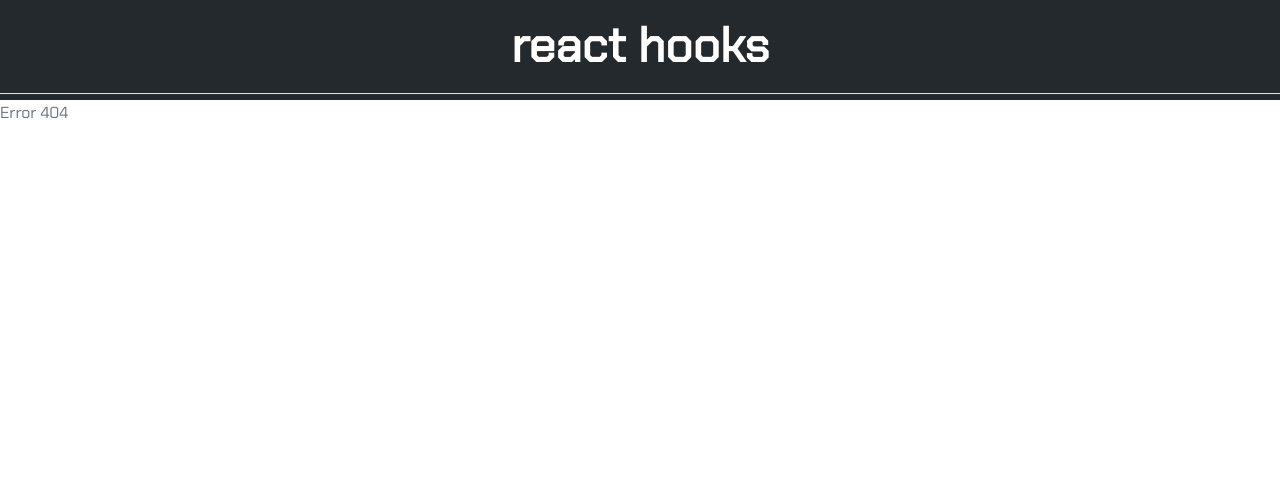
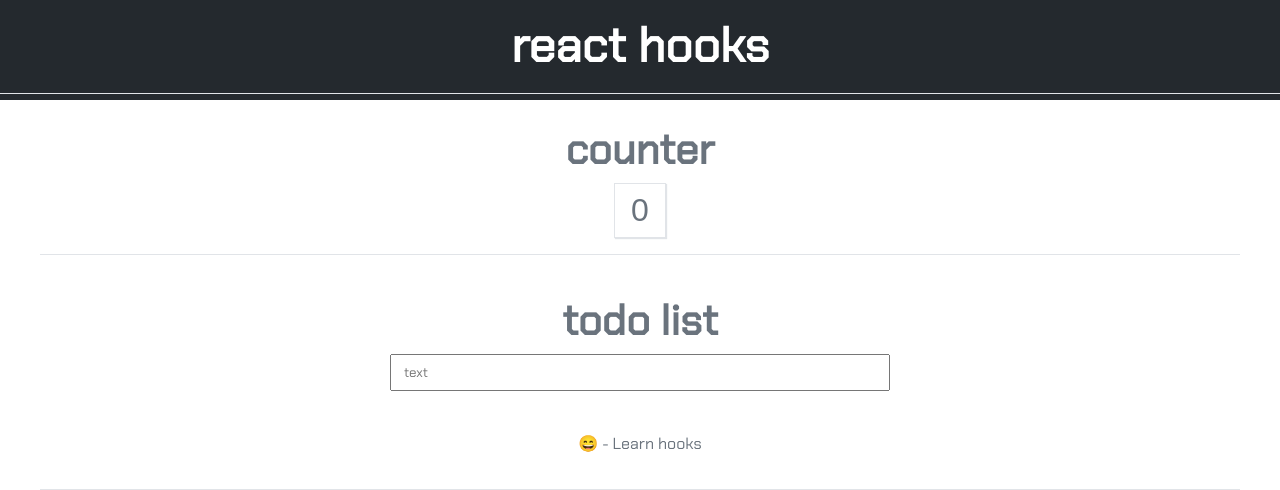
Before and after one commit to andres9722/react-hooks, a React (Create React App) app: page /state-hook in a window 1280 px wide. Before the commit this address had no page. Shown: the top 490 px of the page. Built offline with nearby package versions, Linux system fonts and the light colour scheme.

Commit message:
useState example

```diff
--- /dev/null
+++ b/src/components/Counter/Counter.jsx
@@ -0,0 +1,17 @@
+import React, { useState } from 'react'
+import './Counter.scss'
+
+const Counter = () => {
+  const [count, setCount] = useState(0)
+
+  const increment = () => setCount(count + 1)
+
+  return (
+    <div className='counter section'>
+      <h1 className='section__title'>Counter</h1>
+      <button className='counter__button' onClick={increment}> {count} </button>
+    </div>
+  )
+}
+
+export default Counter
--- /dev/null
+++ b/src/components/Counter/Counter.scss
@@ -0,0 +1,14 @@
+@import '../Shared/variables.scss';
+@import '../Shared/typography.scss';
+
+.counter {
+  &__button {
+    border: 1px solid color(border-color);
+    background: color(white);
+    font-size: 32px;
+    padding: 8px 16px;
+    color: color(font-color);
+    outline: none;
+    box-shadow: 1px 1px 1px color(border-color);
+  }
+}
--- a/src/components/Menu/Menu.jsx
+++ b/src/components/Menu/Menu.jsx
@@ -6,7 +6,7 @@ const Menu = () => (
   <nav className='nav'>
     <ul className='menu'>
       <li className='menu__item'>
-        <Link className='menu__link' to='/todos'>use state hook</Link>
+        <Link className='menu__link' to='/state-hook'>use state hook</Link>
       </li>
       <li className='menu__item'>
         <Link className='menu__link' to='/state'>
--- /dev/null
+++ b/src/components/Pages/StateHooks.jsx
@@ -0,0 +1,15 @@
+import React from 'react'
+import Counter from '../Counter/Counter'
+import ToDoList from '../ToDoList/ToDoList'
+import './StateHooks.scss'
+
+const StateHooks = () => {
+  return (
+    <div className='state-hooks l-container'>
+      <Counter />
+      <ToDoList />
+    </div>
+  )
+}
+
+export default StateHooks
--- /dev/null
+++ b/src/components/Pages/StateHooks.scss
@@ -0,0 +1,6 @@
+@import '../Shared/variables.scss';
+@import '../Shared/typography.scss';
+
+.state-hooks {
+  text-align: center;
+}
--- a/src/components/Shared/base.scss
+++ b/src/components/Shared/base.scss
@@ -1,4 +1,6 @@
-*, *::before, *::after {
+*,
+*::before,
+*::after {
   box-sizing: border-box;
 }
 
@@ -14,7 +16,12 @@ body {
   color: color(font-color);
 }
 
-h1, h2, h3, h4, h5, h6 {
+h1,
+h2,
+h3,
+h4,
+h5,
+h6 {
   margin: 0;
 }
 
@@ -38,3 +45,18 @@ p {
   max-width: 1200px;
   margin: 0 auto;
 }
+
+.section {
+  padding: 16px 0;
+  border-bottom: 1px solid color(border-color);
+  margin-top: 16px;
+
+  &:first-child {
+    margin-top: 0;
+  }
+
+  &__title {
+    text-transform: lowercase;
+    font-size: 42px;
+  }
+}
--- a/src/components/ToDoList/ToDoList.jsx
+++ b/src/components/ToDoList/ToDoList.jsx
@@ -17,7 +17,8 @@ const ToDoList = () => {
   })
 
   return (
-    <div className='todo'>
+    <div className='section'>
+      <h1 className='section__title'>Todo List</h1>
       <form className='todo-form' onSubmit={handleOnAddTask}>
         <input
           className='todo-form__input'
--- a/src/components/ToDoList/ToDoList.scss
+++ b/src/components/ToDoList/ToDoList.scss
@@ -1,12 +1,11 @@
-@import "../Shared/variables.scss";
-@import "../Shared/typography.scss";
+@import '../Shared/variables.scss';
+@import '../Shared/typography.scss';
 
 .todo {
   display: flex;
   flex-direction: column;
   justify-content: center;
   align-items: center;
-  margin-top: 32px;
 
   &-form {
     width: inherit;
@@ -24,7 +23,6 @@
 
     &__item {
       padding: 8px;
-      border-bottom: 1px solid color(border-color);
       margin-bottom: 8px;
     }
   }
--- a/src/components/Utils/Routes.jsx
+++ b/src/components/Utils/Routes.jsx
@@ -3,11 +3,13 @@ import { Switch, Route } from 'react-router-dom'
 import ToDoList from '../ToDoList/ToDoList'
 import Error404 from '../Error404/Error404'
 import Dashboard from '../Dashboard/Dashboard'
+import StateHooks from '../Pages/StateHooks'
 
 const Routes = () => (
   <Switch>
     <Route path='/' exact component={Dashboard} />
-    <Route path='/todos' exact component={ToDoList} />
+    <Route path='/state-hook' exact component={StateHooks} />
+    <Route path='/todo-list' exact component={ToDoList} />
     <Route component={Error404} />
   </Switch>
 )
```
